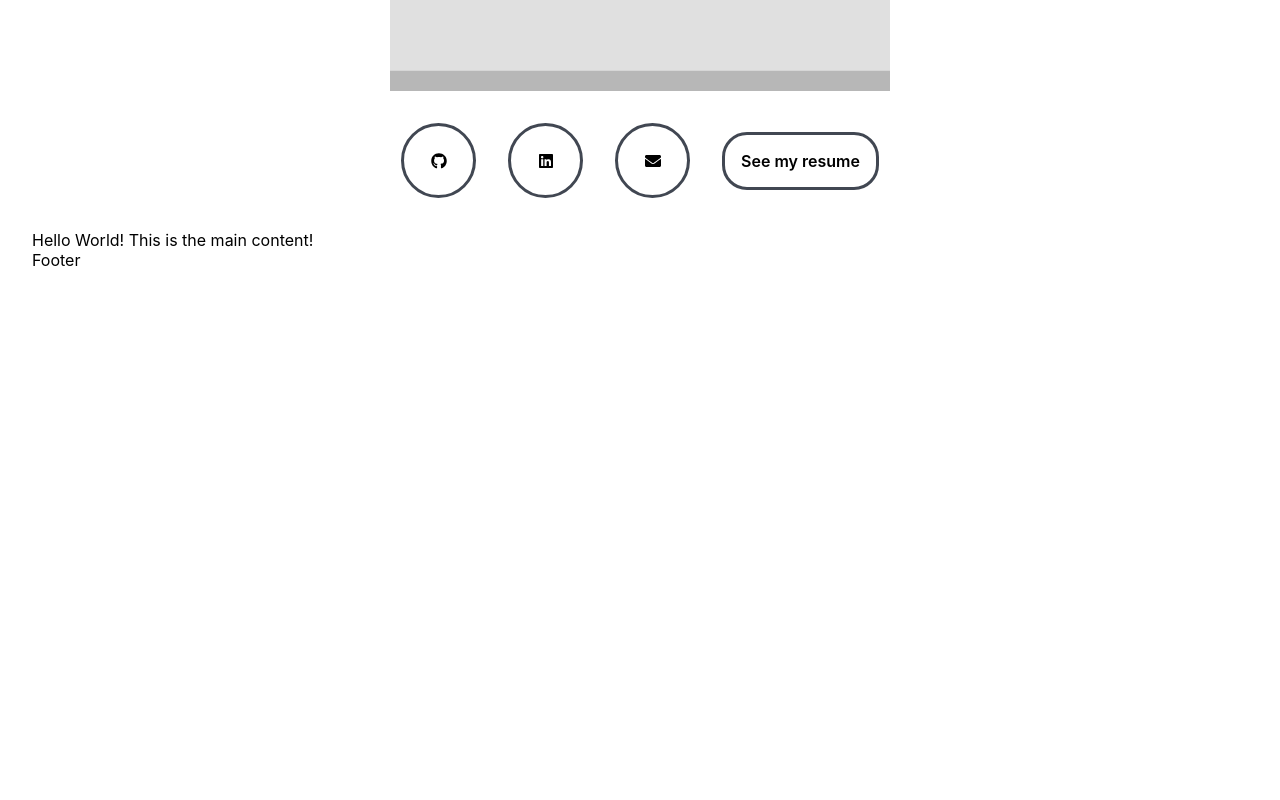
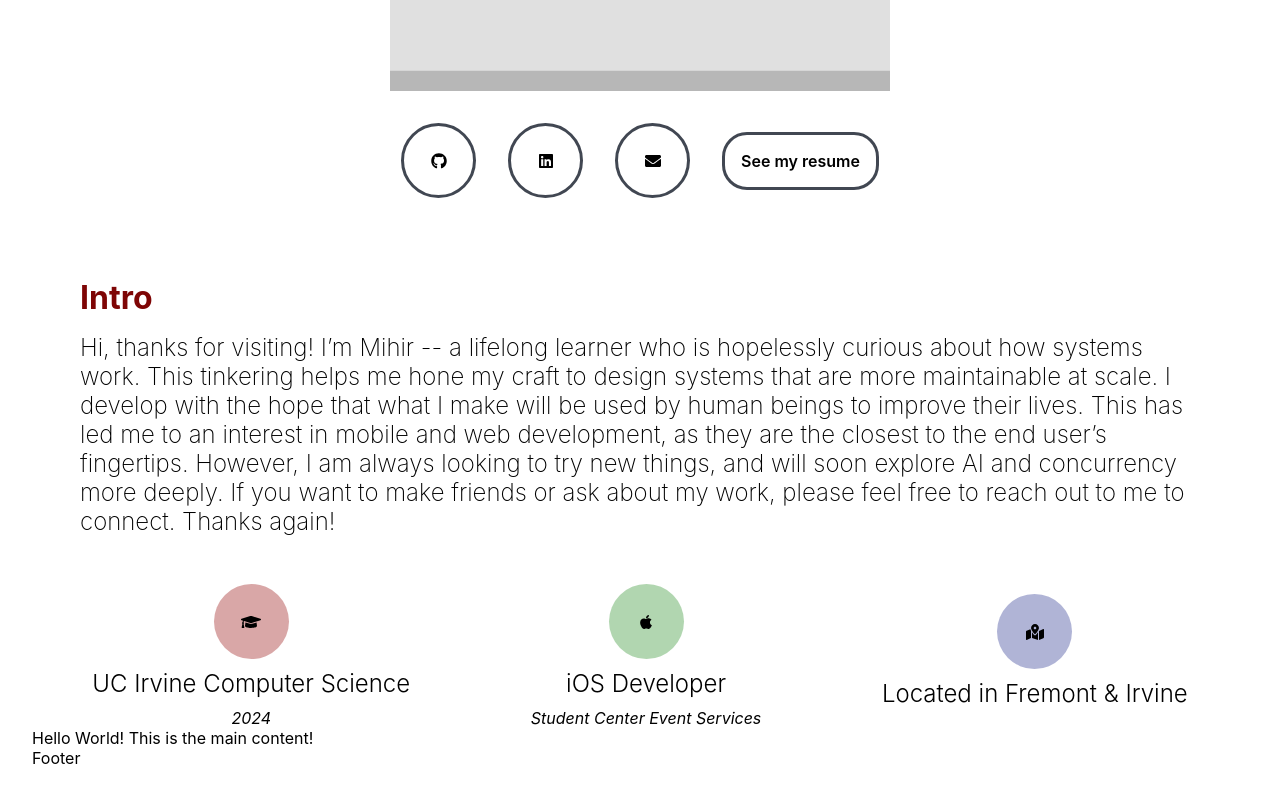
Before and after one commit to me-here/portfolio-site, a Next.js app: page / in a window 1280 px wide. Shown: the part 707-1507 px from the top of the page. Before the commit the page ends 1009 px from the top, so only its background shows below. Built offline with nearby package versions, Linux system fonts and the light colour scheme.

Commit message:
Completed intro section.

```diff
--- /dev/null
+++ b/components/IntroSection.tsx
@@ -0,0 +1,68 @@
+import styled from "styled-components";
+import {
+  SectionHeading,
+  Paragraph,
+  CenteredFlex,
+  ColoredBackgroundImageCircle,
+} from "../styles/global-styled";
+import { FontAwesomeIcon } from "@fortawesome/react-fontawesome";
+import { faGraduationCap, faMapMarkedAlt } from "@fortawesome/free-solid-svg-icons";
+import { faApple } from "@fortawesome/free-brands-svg-icons"
+
+export default function Hero() {
+  return (
+    <>
+      <SpacedGroup vertical="3rem" horizontal="3rem">
+        <SectionHeading>Intro</SectionHeading>
+        <Paragraph>
+          Hi, thanks for visiting! I’m Mihir -- a lifelong learner who is
+          hopelessly curious about how systems work. This tinkering helps me
+          hone my craft to design systems that are more maintainable at scale. I
+          develop with the hope that what I make will be used by human beings to
+          improve their lives. This has led me to an interest in mobile and web
+          development, as they are the closest to the end user’s fingertips.
+          However, I am always looking to try new things, and will soon explore
+          AI and concurrency more deeply. If you want to make friends or ask
+          about my work, please feel free to reach out to me to connect. Thanks
+          again!
+        </Paragraph>
+      </SpacedGroup>
+      <CenteredFlex column={false} justifyContent="space-around">
+        <DetailedCircleView primaryText="UC Irvine Computer Science" secondaryText="2024" background="#D9A7A7" icon={faGraduationCap}/>
+        <DetailedCircleView primaryText="iOS Developer" secondaryText="Student Center Event Services" background="#B1D6B0" icon={faApple}/>
+        <DetailedCircleView primaryText="Located in Fremont & Irvine" background="#B0B4D6" icon={faMapMarkedAlt}/>
+      </CenteredFlex>
+    </>
+  );
+}
+
+interface DetailedCircleViewProps {
+  primaryText: string;
+  secondaryText?: string;
+  background: string;
+  icon: any;
+}
+
+const DetailedCircleView = (props: DetailedCircleViewProps) => (
+  <CenteredFlex column={true}>
+    <ColoredBackgroundImageCircle
+      href="google.com"
+      size="75px"
+      background={props.background}
+    >
+      <FontAwesomeIcon icon={props.icon} width="30px" height="30px" />
+    </ColoredBackgroundImageCircle>
+    <DetailedParagraph>{props.primaryText}</DetailedParagraph>
+    <i>{props.secondaryText}</i>
+  </CenteredFlex>
+);
+
+const DetailedParagraph = styled(Paragraph)`
+  font-weight: 300;
+  margin: 10px 0;
+`;
+
+const SpacedGroup = styled.div`
+  margin: ${(props: { vertical?: string; horizontal?: string }) =>
+    `${props.vertical || 0} ${props.horizontal || 0}`};
+`;
--- a/components/SocialIcons.tsx
+++ b/components/SocialIcons.tsx
@@ -3,7 +3,7 @@ import { CenteredFlex } from "../styles/global-styled";
 import { faEnvelope } from "@fortawesome/free-solid-svg-icons";
 import { faGithub, faLinkedin } from "@fortawesome/free-brands-svg-icons";
 import { FontAwesomeIcon } from "@fortawesome/react-fontawesome";
-import {SocialCircleStyled, RoundedTextLinkStyled} from '../styles/global-styled';
+import {ColoredBackgroundImageCircle, RoundedTextLinkStyled} from '../styles/global-styled';
 
 const BORDER_COLOR = "#414752";
 const BORDER_THICKNESS = "3px";
@@ -32,9 +32,9 @@ const SocialIcons = () => {
 };
 
 const SocialCircleLink = ({ icon, background, href }: any) => (
-  <SocialCircleStyled href={href} size="75px" borderColor={BORDER_COLOR} borderThickness={BORDER_THICKNESS}>
+  <ColoredBackgroundImageCircle href={href} size="75px" borderColor={BORDER_COLOR} borderThickness={BORDER_THICKNESS}>
     <FontAwesomeIcon icon={icon} width="30px" height="30px" />
-  </SocialCircleStyled>
+  </ColoredBackgroundImageCircle>
 );
 
 export default SocialIcons;
--- a/pages/index.tsx
+++ b/pages/index.tsx
@@ -1,6 +1,7 @@
 import Head from 'next/head'
 import Hero from '../components/Hero'
 import Navbar from '../components/Navbar'
+import IntroSection from '../components/IntroSection'
 
 export default function Home() {
   return (
@@ -13,6 +14,7 @@ export default function Home() {
 
       <Navbar/>
       <Hero/>
+      <IntroSection/>
 
       <main>
         Hello World! This is the main content!
--- a/styles/global-styled.tsx
+++ b/styles/global-styled.tsx
@@ -1,16 +1,58 @@
 import styled from "styled-components";
 
+/**The colors to be used in the application.*/
+class Colors {
+  static primaryRed =   "#F05454";
+  static secondaryRed = "#7E0505";
+  static accentGrey =   "#747474";
+}
+
 /**A flex container for a centered row and column.*/
-export const CenteredFlex = styled.section`
+interface CenteredFlexProps {
+  column: boolean;
+  justifyContent?: string;
+  alignItems?: string;
+}
+
+export const CenteredFlex = styled.section<CenteredFlexProps>`
   display: flex;
-    flex-direction: ${(props: {column: boolean}) => props.column ? "column" : "row"};
-    justify-content: center;
-    align-items: center;
+  flex-direction: ${props => props.column ? "column" : "row"};
+  justify-content: ${props => props.justifyContent || "center"};
+  align-items: ${props => props.alignItems || "center"};
   > * {
     margin: 0;
   }
 `;
 
+// MARK: Text styles
+const sharedTextStyles = `
+  margin: 1rem 0;
+`;
+
+export const Title = styled.h1`
+  font-size: 5rem;
+  ${sharedTextStyles}
+`;
+
+export const SecondaryTitle = styled.h2`
+  font-size: 2rem;
+  color: ${Colors.accentGrey};
+  ${sharedTextStyles}
+`;
+
+export const SectionHeading = styled.h3`
+  font-size: 2rem;
+  color: ${Colors.secondaryRed};
+  ${sharedTextStyles}
+`;
+
+export const Paragraph = styled.p`
+  font-size: 1.5rem;
+  font-weight: 200;
+  ${sharedTextStyles}
+`;
+
+// MARK: Links
 /**Abstract kind of link that should not be used directly. Provides hover changing background functionality.*/
 const HoverableSocialLink = styled.a`
   font-weight: 600;
@@ -26,17 +68,20 @@ export interface LinkProps {
 }
 
 export interface SocialCircleStyleProps {
-    readonly borderThickness: string;
-    readonly borderColor: string;
   readonly size: string;
+  readonly background?: string;
+  readonly borderThickness?: string;
+  readonly borderColor?: string;
 }
 
-export const SocialCircleStyled = styled(HoverableSocialLink)<SocialCircleStyleProps>`
+export const ColoredBackgroundImageCircle = styled(
+  HoverableSocialLink
+)<SocialCircleStyleProps>`
   width: ${(props) => props.size};
   height: ${(props) => props.size};
   border-radius: 50%;
-    border: ${(props) => props.borderThickness} solid ${(props) => props.borderColor};
-
+  border: ${(props)=>(props.borderThickness && props.borderColor) ? `${props.borderThickness} solid ${props.borderColor}` : "none"};
+  background: ${(props) => props.background};
   display: grid;
   place-items: center;
   margin: 0 1rem;
@@ -45,6 +90,7 @@ export const SocialCircleStyled = styled(HoverableSocialLink)<SocialCircleStyleP
 export const RoundedTextLinkStyled = styled(HoverableSocialLink)<LinkProps>`
   border-radius: 25px;
   padding: 1rem;
-  border: ${props => props.borderThickness} solid ${props => props.borderColor};
+  border: ${(props) => props.borderThickness} solid
+    ${(props) => props.borderColor};
   margin: 0 1rem;
 `;
```
Lines whose indentation alone changed are shown as unchanged.
